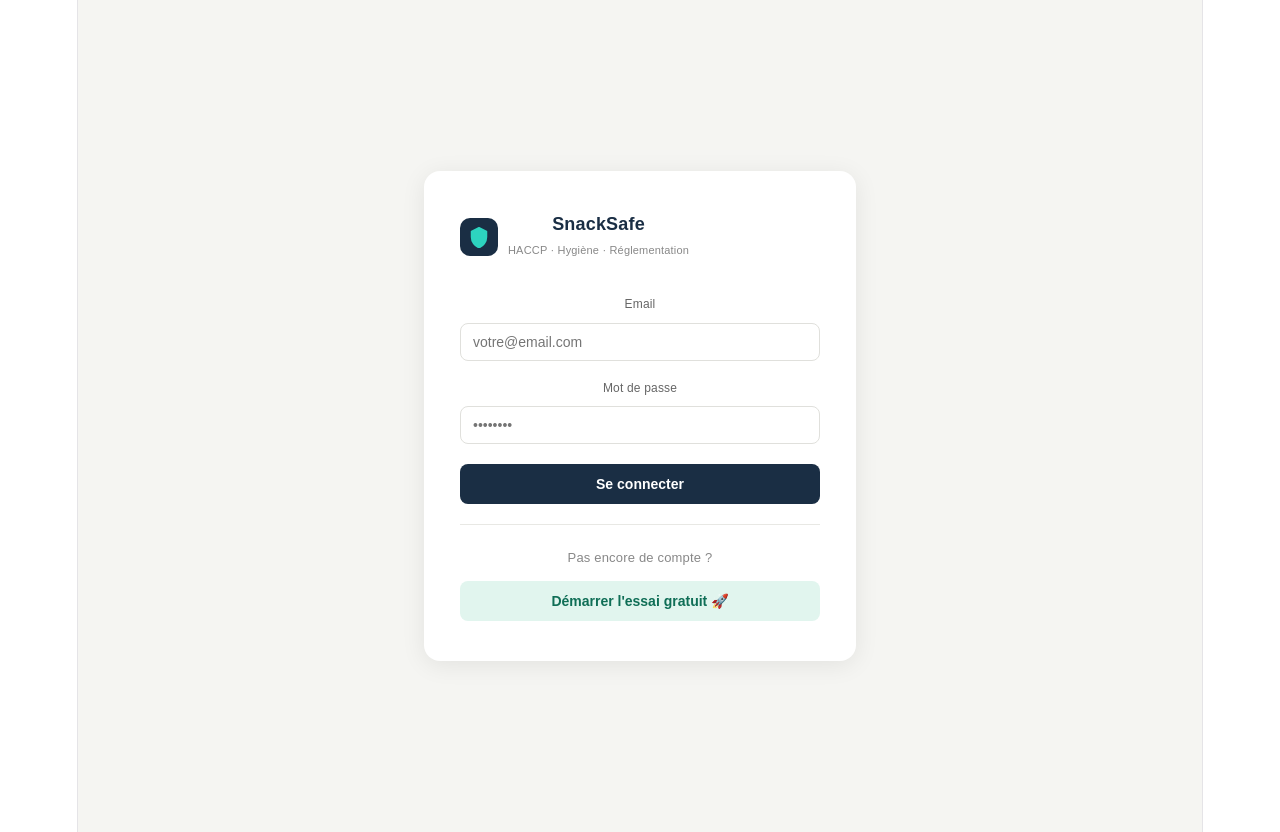
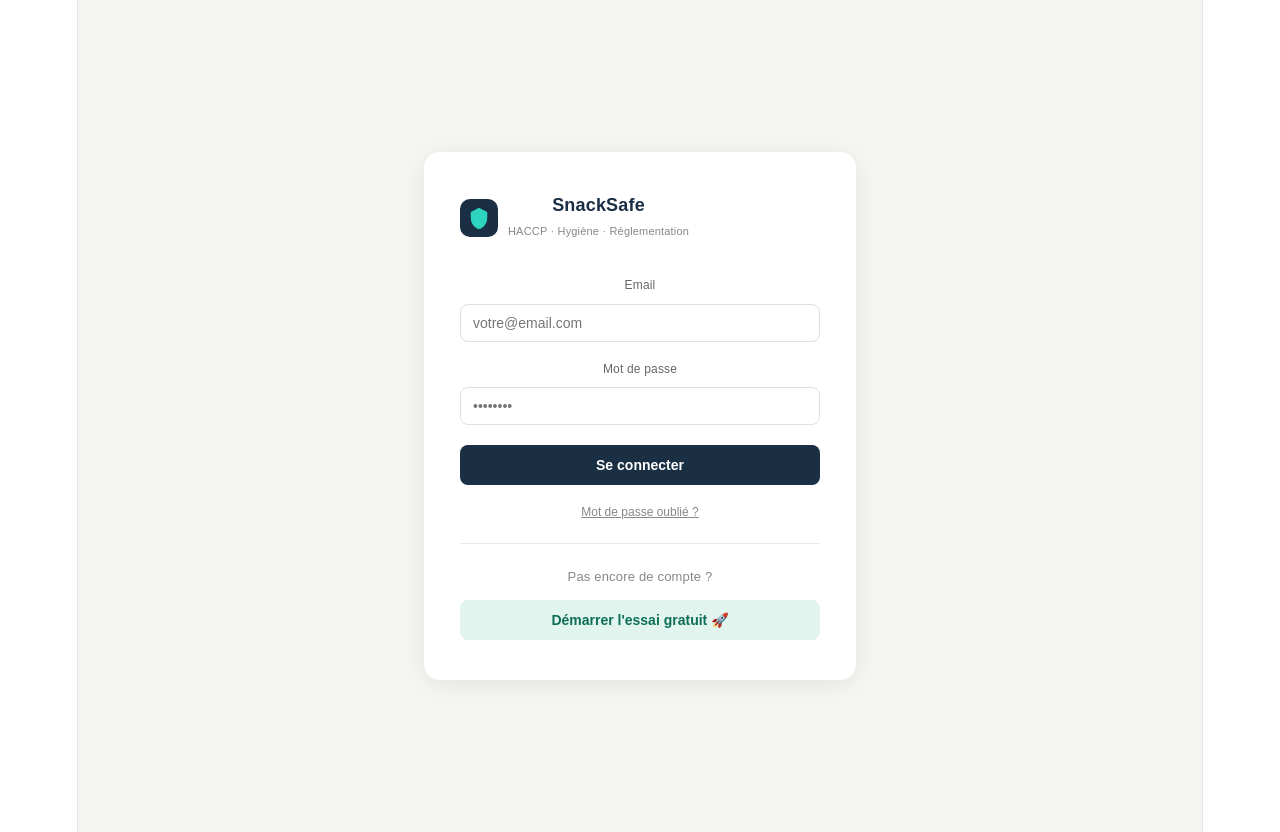
Before and after one commit to Pack-bag38/snacksafe, a React (Vite) app: page / in a window 1280 px wide. Built offline with nearby package versions, Linux system fonts and the light colour scheme.

Commit message:
Update App.jsx

```diff
--- a/src/App.jsx
+++ b/src/App.jsx
@@ -1688,6 +1688,7 @@
   const [password, setPassword] = useState('')
   const [error, setError] = useState('')
   const [loading, setLoading] = useState(false)
+  const [resetSent, setResetSent] = useState(false)
 
   const handleLogin = async (e) => {
     e.preventDefault(); setLoading(true); setError('')
@@ -1695,6 +1696,14 @@
     if (error) setError(error.message)
     setLoading(false)
   }
+  const handleReset = async () => {
+  if (!email) return alert("Entre ton email d'abord")
+  const { error } = await supabase.auth.resetPasswordForEmail(email, {
+    redirectTo: 'https://snacksafe.packbag.fr'
+  })
+  if (error) alert("Erreur : " + error.message)
+  else setResetSent(true)
+}
 
   return (
     <div style={{display:"flex",alignItems:"center",justifyContent:"center",minHeight:"100vh",background:"#F5F5F2",fontFamily:"sans-serif",padding:16}}>
@@ -1721,7 +1730,17 @@
           <button type="submit" disabled={loading} style={{width:"100%",padding:12,background:"#1A2E44",color:"#fff",border:"none",borderRadius:8,fontSize:14,fontWeight:600,cursor:"pointer"}}>
             {loading ? "Connexion..." : "Se connecter"}
           </button>
+          <div style={{textAlign:"center",marginTop:12}}>
+            {resetSent ? (
+              <div style={{color:"#0F6E56",fontSize:13}}>✅ Email envoyé ! Vérifie ta boîte mail.</div>
+            ) : (
+              <button type="button" onClick={handleReset} style={{background:"none",border:"none",color:"#888",fontSize:12,cursor:"pointer",textDecoration:"underline"}}>
+                Mot de passe oublié ?
+              </button>
+            )}
+          </div>
         </form>
+
         <div style={{marginTop:20,textAlign:"center",paddingTop:20,borderTop:"0.5px solid #E8E8E4"}}>
           <p style={{fontSize:13,color:"#888",marginBottom:10}}>Pas encore de compte ?</p>
           <button onClick={onShowRegister} style={{width:"100%",padding:12,background:"#E1F5EE",color:"#0F6E56",border:"none",borderRadius:8,fontSize:14,fontWeight:600,cursor:"pointer"}}>
```
